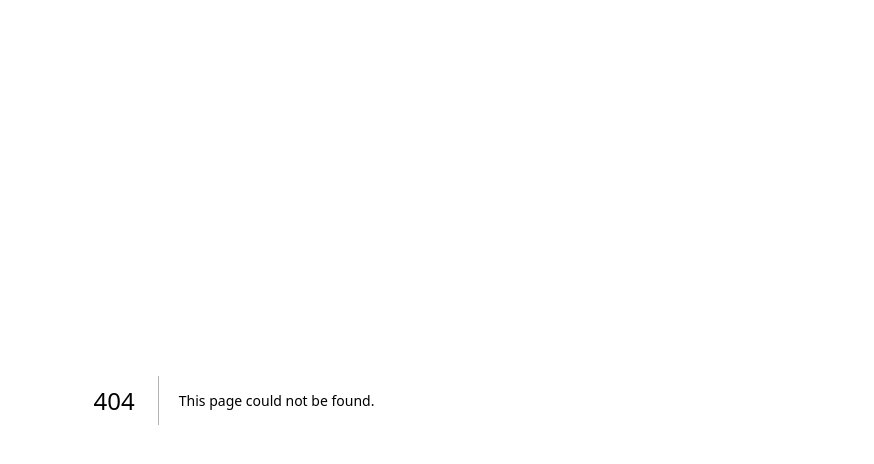
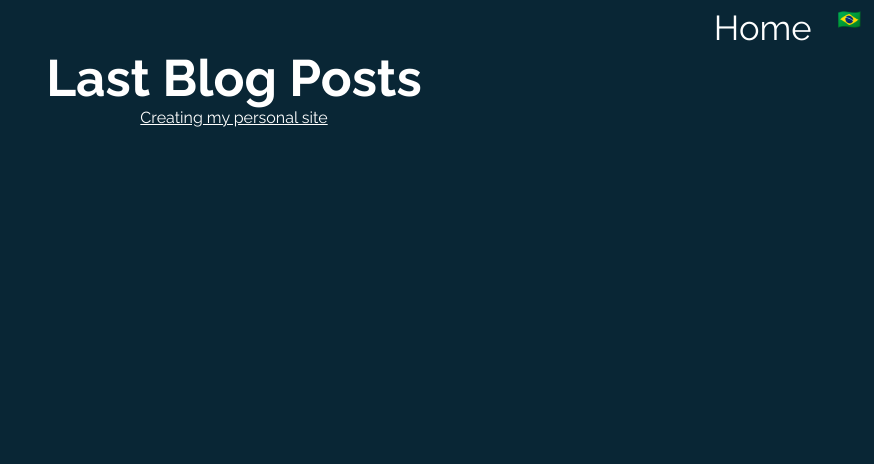
Before and after one commit to JhonattasFerreira/my-site, a Next.js app: page /blog in a window 1280 px wide. Before the commit this address had no page. Shown: the top 464 px of the page, without its empty margins (406-1280 px from the left). Built offline with nearby package versions, Linux system fonts and the light colour scheme; a web font is replaced by a local one.

Commit message:
wip: Creating `blog page`

```diff
--- /dev/null
+++ b/pages/blog/blog.module.css
@@ -0,0 +1,51 @@
+.container {
+  display: flex;
+  flex-direction: column;
+  padding-left: 3vw;
+  padding-right: 3vw;
+  padding-bottom: 2vh;
+  align-items: center;
+}
+
+.title {
+  display: flex;
+  flex-direction: row;
+}
+
+.titleName {
+  font-size: 10vw;
+  margin: 0;
+}
+
+.button {
+  background: none;
+  border: none;
+  padding: 0;
+  margin: 0;
+  outline: inherit;
+  font-size: 3vw;
+  margin-bottom: auto;
+  cursor: pointer;
+  padding-left: 3vw;
+}
+
+@media (min-width: 600px) and (max-width: 961px) {
+  .titleName {
+    font-size: 6vw;
+  }
+
+  .button {
+    font-size: 2.5vw;
+  }
+}
+
+@media (min-width: 962px) {
+  .titleName {
+    font-size: 4vw;
+  }
+
+  .button {
+    font-size: 1.5vw;
+    padding-left: 2vw;
+  }
+}
--- /dev/null
+++ b/pages/blog/index.js
@@ -0,0 +1,54 @@
+import Link from "next/link";
+import styles from "./blog.module.css";
+import NavItem from "../../components/NavItem";
+import { useState } from "react";
+
+const Blog = () => {
+  const [language, setLanguage] = useState("en");
+
+  return (
+    <>
+      <header>
+        <NavItem item={{ name: "Home", url: "/" }}>
+          {language === "en" ? (
+            <button
+              title="Change to Brazilian Portuguese"
+              className={styles.button}
+              onClick={() => setLanguage("pt-br")}
+            >
+              🇧🇷
+            </button>
+          ) : (
+            <button
+              title="Change to English"
+              className={styles.button}
+              onClick={() => setLanguage("en")}
+            >
+              🇺🇸
+            </button>
+          )}
+        </NavItem>
+      </header>
+      <main className={styles.container}>
+        <div className={styles.title}>
+          <h1 className={styles.titleName}>
+            {language === "en" ? "Last Blog Posts" : "Últimas Postagens"}
+          </h1>
+        </div>
+        <Link
+          href={
+            language === "en"
+              ? "blog/2024/04/23/creating-my-personal-site"
+              : "blog/2024/04/23/creating-my-personal-site/pt-br"
+          }
+        >
+          {language === "en"
+            ? "Creating my personal site"
+            : "Criando meu site pessoal"}
+        </Link>
+      </main>
+    </>
+  );
+};
+
+export default Blog;
```
Also changed, not shown: pages/blog/2024/04/23/creating-my-personal-site/index.js (added, +11 -0 lines), pages/blog/2024/04/23/creating-my-personal-site/pt-br/index.js (added, +11 -0 lines).
